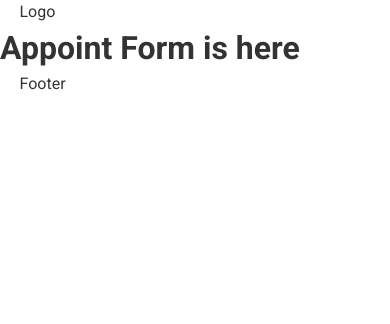
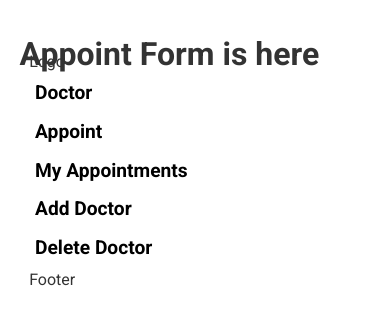
Before and after one commit to sumon766/doctor-appointment, a React (Create React App) app: page /appoint in a window 390 px wide. Shown: the top 324 px of the page. Built offline with nearby package versions, Linux system fonts and the light colour scheme.

Commit message:
Update style for mobile version

```diff
--- a/src/Layout/RootLayout.js
+++ b/src/Layout/RootLayout.js
@@ -2,14 +2,22 @@ import React from "react";
 import { Outlet } from "react-router-dom";
 import Header from "../components/Header";
 import Footer from "../components/Footer";
+import Navbar from "../components/navbar/Navbar";
 
 function RootLayout() {
   return (
-    <>
-      <Header />
-      <Outlet />
-      <Footer />
-    </>
+    <div className="full-container">
+      <div className="navbar-container">
+        <Header />
+        <Navbar />
+        <Footer />
+      </div>
+      <div className="main-container">
+        <Outlet />
+
+      </div>
+
+    </div>
   );
 }
 
--- a/src/components/Header.js
+++ b/src/components/Header.js
@@ -5,7 +5,7 @@ export default function Header() {
   return (
     <header>
       <div className={`${s["header-content"]} row`}>
-        <span>Logo</span>
+        Logo
       </div>
     </header>
   );
--- a/src/components/navbar/navbar.module.scss
+++ b/src/components/navbar/navbar.module.scss
@@ -1,15 +1,37 @@
-.navbar-links{
-    display:flex ;
+.navbar-links {
+  display: flex;
   flex-direction: column;
-   a{
-   padding:5px 15px;
+
+  a {
+    padding: 5px 15px;
     text-decoration: none;
     font-weight: bolder;
     font-size: larger;
     color: black;
   }
-   a:hover{
-    background-color:#98bf11;
-    color:white
+
+  a:hover {
+    background-color: #98bf11;
+    color: white;
   }
 }
+
+.navbar {
+    // Styles for the overall navbar container
+  }
+
+  .navbar-mobile-toggle {
+    // Styles for the mobile menu toggle button
+  }
+
+  .navbar-links {
+    // Styles for the navigation links on desktop
+    display: flex;
+    // Other desktop styles...
+
+    &.mobile-open {
+      // Styles for the navigation links on mobile when the menu is open
+      display: block;
+      // Other mobile menu styles...
+    }
+  }
```
Also changed, not shown: src/components/navbar/Navbar.js (+28 -0 lines), src/index.css (+7 -5 lines). Lines whose indentation alone changed are shown as unchanged.
